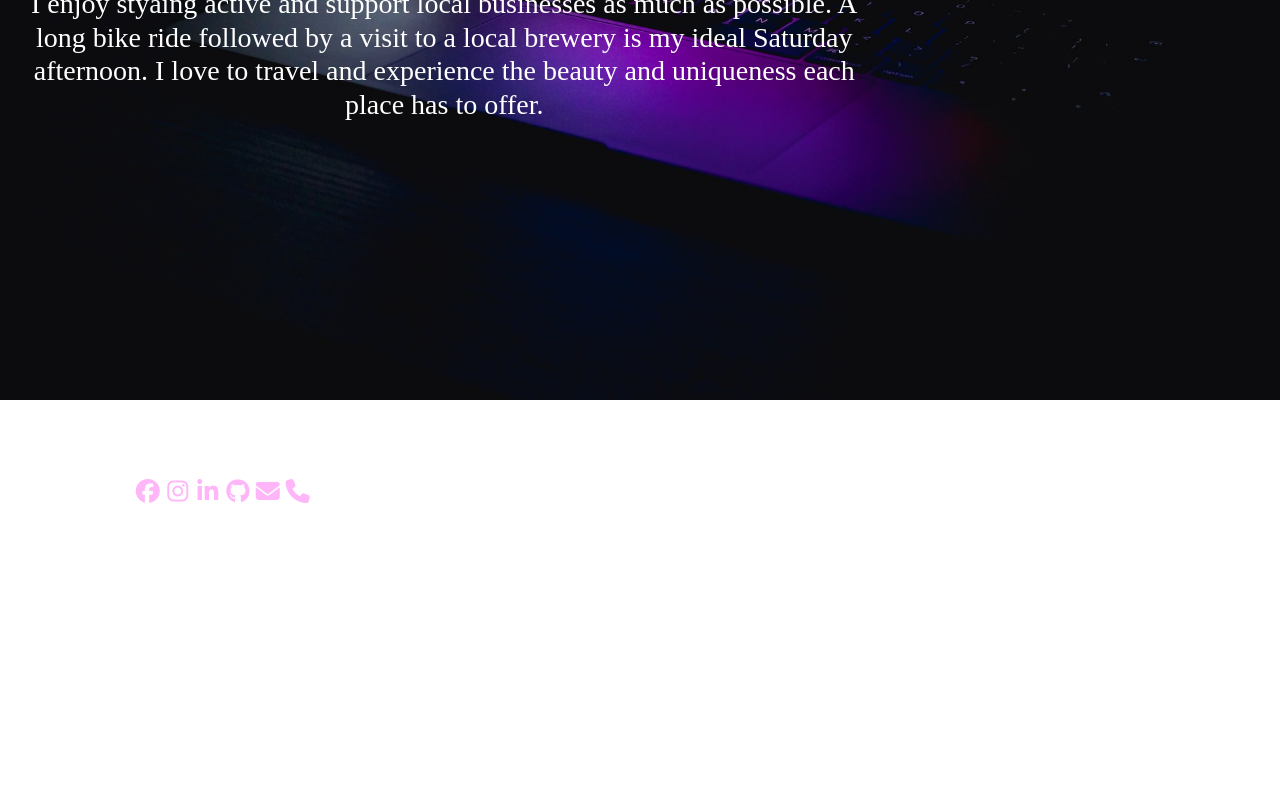
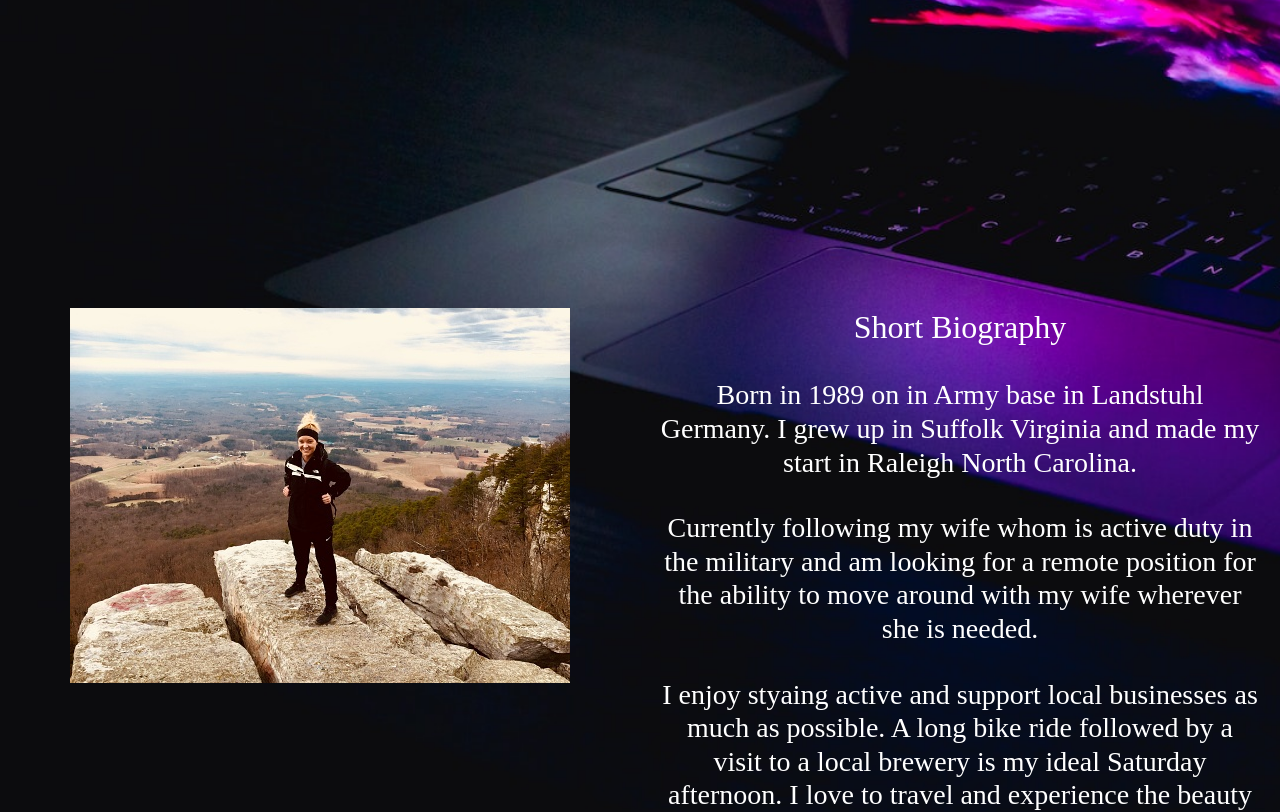
Before and after one commit to BDedafoe/my_profile, a React (Create React App) app: page /about in a window 1280 px wide. Shown: the part 400-1212 px from the top of the page. Before the commit the page ends 800 px from the top, so only its background shows below. Built offline with nearby package versions, Linux system fonts and the light colour scheme.

Commit message:
display change

```diff
--- a/src/public/my.css
+++ b/src/public/my.css
@@ -8,13 +8,13 @@
   min-height: 100vh;
   font-family: Copperplate;
   color: white;
-  padding: 1%;
+  padding: 0;
 
 }
 
 /* CSS for Navbar */
 .mainNavbar {
-  display: flex;
+  display: block;
   flex-direction: column;
   flex-wrap: wrap;
   list-style-type: none;
@@ -57,14 +57,26 @@
 .footer {
   display: block;
   padding: 350px 120px;
-  position: fixed;
+  position: static;
   float: left;
   cursor: pointer;
 
 }
 
+.flex-container {
+  display: inline-flex;
+}
+
 .aboutContainer {
-  display: block;
-
+  width: 50%;
+  float: left;
+  padding: 20px;
 
 }
+
+.imageContainer {
+  width: 50%;
+  float: left;
+  padding: 20px;
+
+}
--- a/src/views/about.js
+++ b/src/views/about.js
@@ -1,17 +1,21 @@
 import React from 'react';
-import Carousel from 'react-bootstrap/Carousel';
+import aboutMe from '../public/aboutMe.JPG'
 
 const About = () => {
   return (
-    <div className="aboutContainer">
+    <div className="flex-container">
+    <div className="imageContainer">
+      <img src={aboutMe} alt="aboutMePic"></img>
+    </div><div className="aboutContainer">
         <h2>Short Biography</h2>
         <br></br>
-          <h3>Born in 1989 on in Army base in Landstuhl Germany. I grew up in Suffolk Virginia and made my start in Raleigh North Carolina.</h3>
+        <h3>Born in 1989 on in Army base in Landstuhl Germany. I grew up in Suffolk Virginia and made my start in Raleigh North Carolina.</h3>
         <br></br>
-          <h3>Currently following my wife whom is active duty in the military and am looking for a remote position for the ability to move around with my wife wherever she is needed.</h3>
+        <h3>Currently following my wife whom is active duty in the military and am looking for a remote position for the ability to move around with my wife wherever she is needed.</h3>
         <br></br>
-          <h3>I enjoy styaing active and support local businesses as much as possible. A long bike ride followed by a visit to a local brewery is my ideal Saturday afternoon. I love to travel and experience the beauty and uniqueness each place has to offer.</h3>
-    </div>
+        <h3>I enjoy styaing active and support local businesses as much as possible. A long bike ride followed by a visit to a local brewery is my ideal Saturday afternoon. I love to travel and experience the beauty and uniqueness each place has to offer.</h3>
+      </div>
+      </div>
   );
 }
 
```
Also changed, not shown: src/public/aboutMe.JPG (added).
